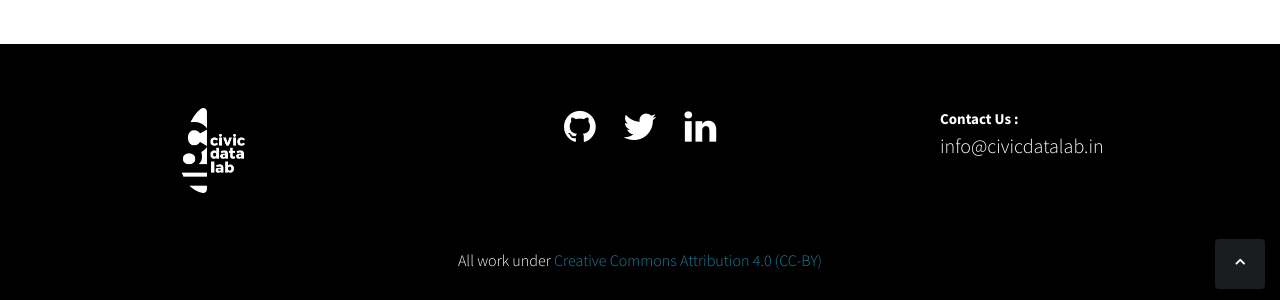
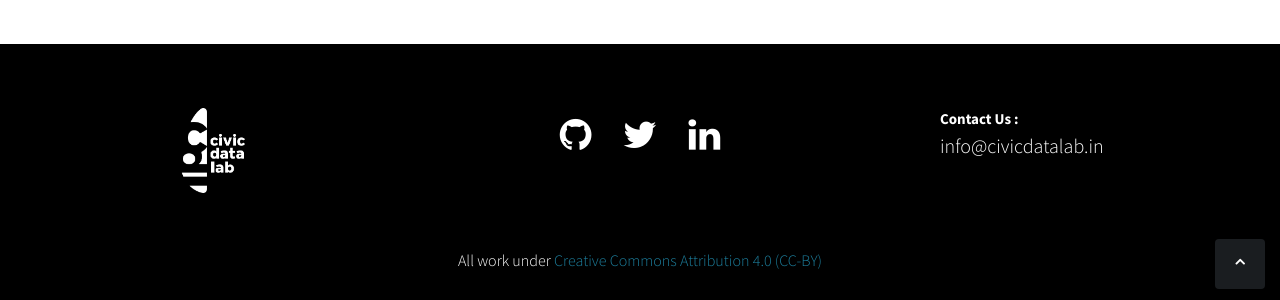
Before and after one commit to CivicDataLab/old-website, a Jekyll site: the page built from index.html, in a window 1280 px wide and 900 px high, scrolled down 3337 px. Shown: the part 596-896 px from the top of the window. Built offline with Jekyll 4.4.1, drawn with Linux system fonts in a browser that asks for light colours; the list of posts is cut into pages by our own code.

Commit message:
fix social media icon visibility

```diff
--- a/_includes/footer.html
+++ b/_includes/footer.html
@@ -9,7 +9,7 @@
           Data | Tech | Design | Social Science
         </h5> -->
       </div>
-      <div class="col-md-6 social-media-icons">
+      <div class="col-md-6 social_media_icons">
         <ul class="list-inline mb-2">
           <li class="list-inline-item">
             <a class=" text-white mr-3" href="https://github.com/CivicDataLab" target="_blank">
--- a/_sass/footer.scss
+++ b/_sass/footer.scss
@@ -19,7 +19,7 @@
   margin-bottom: 20px;
 }
 
-footer .social-media-icons a i {
+.social_media_icons {
   font-size: 37px;
 }
 
```
